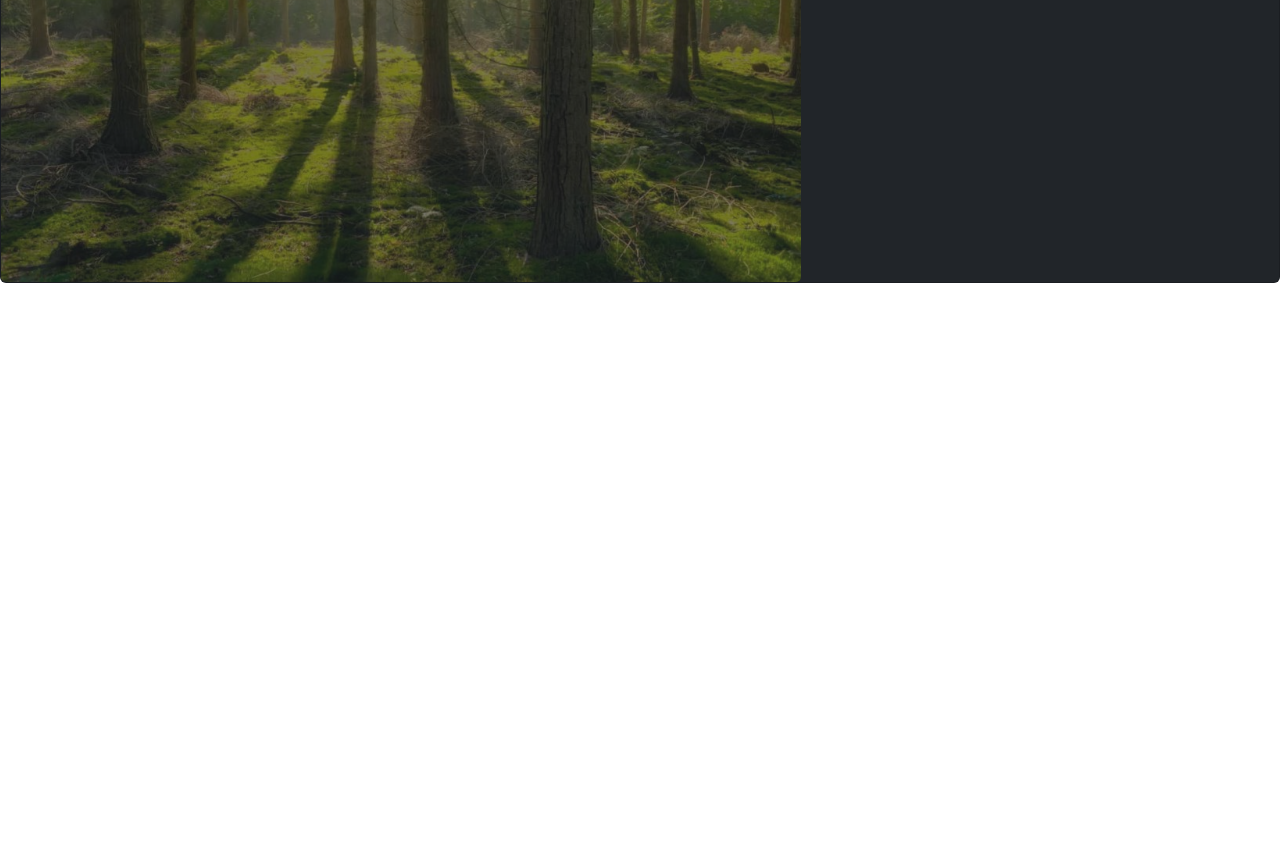
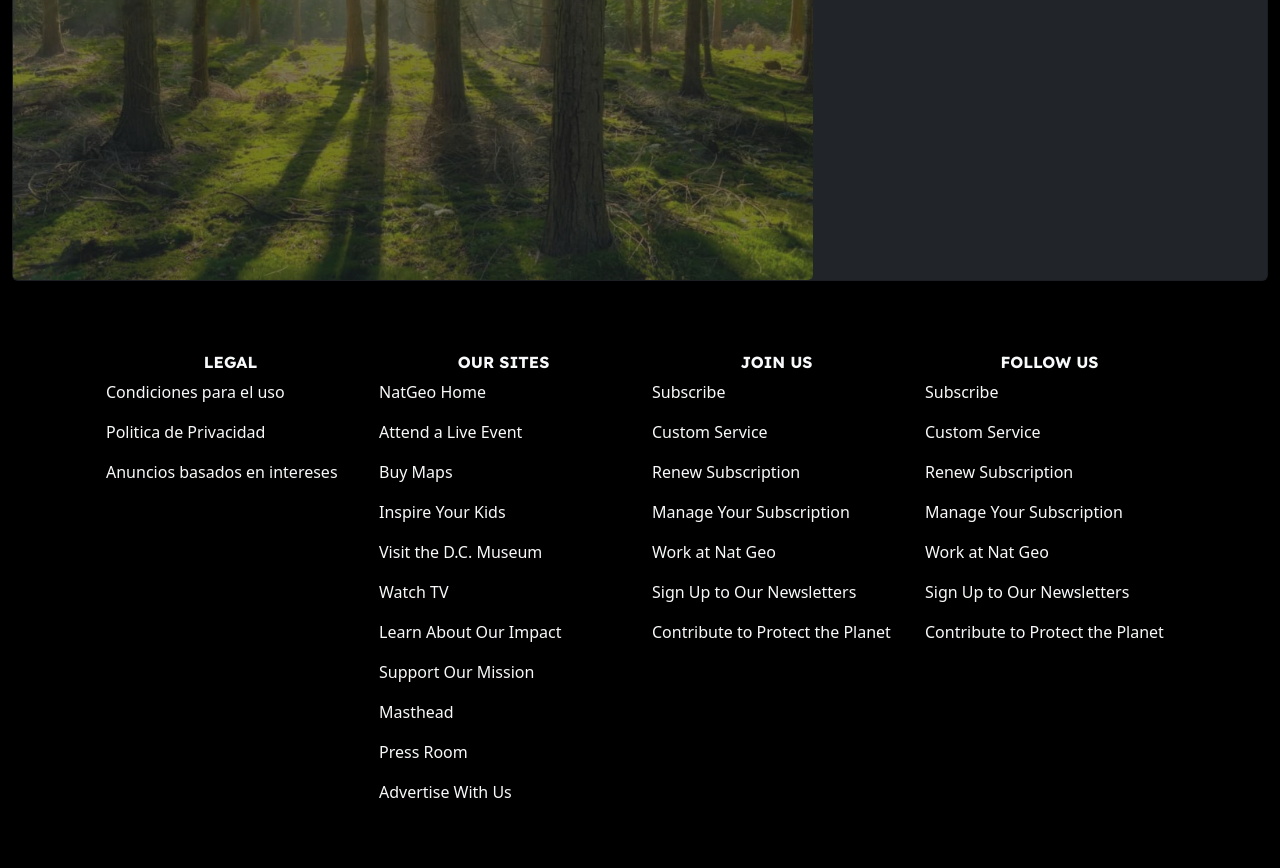
Before and after one commit to isabella51-stay/Repositorio-Revista, a plain HTML site: page index.html in a window 1280 px wide. Shown: the part 1235-2103 px from the top of the page. Before the commit the page ends 1518 px from the top, so only its background shows below. Drawn offline with nearby package versions, Linux system fonts and the light colour scheme; a script that the page names is missing.

Commit message:
intento de barra inferior tipo mapa de sitio 1

```diff
--- a/index.html
+++ b/index.html
@@ -28,7 +28,7 @@
 
     <div class="container-fluid d-flex justify-content-between align-items-center py-2">
       <a class="navbar-brand" href="#">
-        <img src="Natgeologo.svg" alt="National Geographic Logo" width="110">
+        <img src="Natgeologo.svg" alt="National Geographic Logo" width="110" style="padding-left: 15%;">
       </a>
 
       <ul class="navbar-nav d-flex flex-row gap-4 flex-grow-1 justify-content-center me-4">
@@ -65,11 +65,7 @@
 
     <div class="d-flex align-items-center">
       <a class="nav-link me-3" href="#">
-        <img src="lupabuscador.jpg" width="20" height="20" fill="currentColor" class="bi bi-search"
-          viewBox="0 0 16 16">
-          <path
-            d="M11.742 10.344a6.5 6.5 0 1 0-1.397 1.398h-.001c.03.04.062.078.098.115l3.85 3.85a1 1 0 0 0 1.415-1.414l-3.85-3.85a1.007 1.007 0 0 0-.115-.1zM12 6.5a5.5 5.5 0 1 1-11 0 5.5 5.5 0 0 1 11 0z" />
-        </svg>
+        <img src="lupabuscador.jpg" width="25" class="bi bi-search">
       </a>
       </a>
       <a class="nav-link text-dark lexend-text me-3" href="#">Log In</a>
@@ -107,18 +103,63 @@
       </div>
     </div>
   </div>
+  <div class="container-fluid bg-black text-light">
 <div class="card text-bg-dark" >
   <img src="Headersignup.jpeg" class="card-img img-fluid w-10" style="width: 50rem; height: 0%; shade-color(dark): black; opacity: 0.4;" alt="...">
   <div class="card-img-overlay justify-content-center align-items-center text-center">
     <h2 class="py-5 fw-bold lexend-text">THE BEST OF NATIONAL GEOGRAPHIC TO YOUR BOX</h2>
-    <p style=""> Sign up for more inspiring photos, stories and special offers from National Geographic</p>
+    <p style="lexend-text"> Sign up for more inspiring photos, stories and special offers from National Geographic</p>
     <button class="btn btn-natgeo rounded-0 px-5  text-dark fw-bold">Sing Up</button>
   </div>
 </div>
+ <br><br><br>
 
+  <div class="container text-center">
+  <div class="container row max-width-30 mx-auto row-cols-1 row-cols-sm-2 row-cols-md-4 g-4 pb-5">
+    <div class="col">
+      <h6 class="fw-bold lexend-text">LEGAL</h6>
+      <p class="text-start text-reset" style="fs-5">Condiciones para el uso</p>
+       <p class="text-start" style="fs-5">Politica de Privacidad</p>
+       <p class="text-start" style="fs-5">Anuncios basados en intereses</p>
+    </div>
+    <div class="col">
+      <h6 class="fw-bold lexend-text">OUR SITES</h6>
+      <p class="text-start" style="fs-5">NatGeo Home</p>
+       <p class="text-start" style="fs-5">Attend a Live Event</p>
+       <p class="text-start"  style="fs-5">Buy Maps</p>
+       <p class="text-start"  style="fs-5">Inspire Your Kids</p>
+       <p class="text-start"  style="fs-5">Visit the D.C. Museum</p>
+       <p class="text-start"  style="fs-5">Watch TV</p>
+       <p class="text-start"  style="fs-5">Learn About Our Impact</p>
+       <p class="text-start"  style="fs-5">Support Our Mission</p>
+       <p class="text-start"  style="fs-5">Masthead</p>
+       <p class="text-start"  style="fs-5">Press Room</p>
+       <p class="text-start"  style="fs-5">Advertise With Us</p>
+    </div>
+    <div class="col">
+      <h6 class="fw-bold lexend-text">JOIN US</h6>
+      <p class="text-start" style="fs-5">Subscribe</p>
+       <p class="text-start" style="fs-5">Custom Service</p>
+       <p class="text-start" style="fs-5">Renew Subscription</p>
+      <p class="text-start" style="fs-5">Manage Your Subscription</p>
+       <p class="text-start" style="fs-5">Work at Nat Geo</p>
+      <p class="text-start" style="fs-5">Sign Up to Our Newsletters</p>
+       <p class="text-start" style="fs-5">Contribute to Protect the Planet</p>
+    </div>
+    <div class="col">
+     <h6 class="fw-bold lexend-text">FOLLOW US</h6>
+      <p class="text-start" style="fs-5">Subscribe</p>
+       <p class="text-start" style="fs-5">Custom Service</p>
+      <p class="text-start" style="fs-5">Renew Subscription</p>
+       <p class="text-start" style="fs-5">Manage Your Subscription</p>
+       <p class="text-start" style="fs-5">Work at Nat Geo</p>
+       <p class="text-start" style="fs-5">Sign Up to Our Newsletters</p>
+       <p class="text-start" style="fs-5">Contribute to Protect the Planet</p>
+    </div>
+  </div>
+</div>
 
-
-
+    </div>
 
 
   </div>
```
